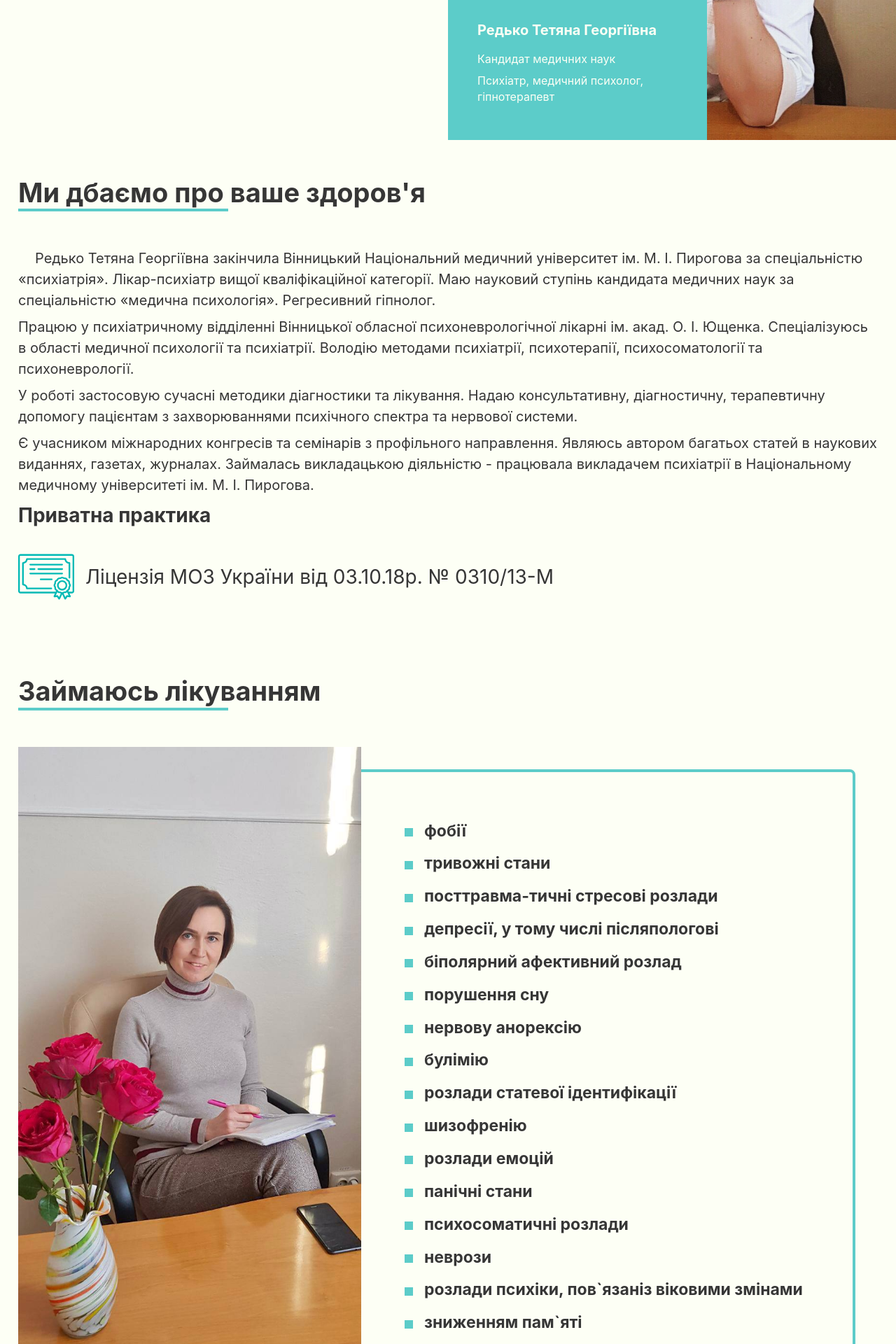
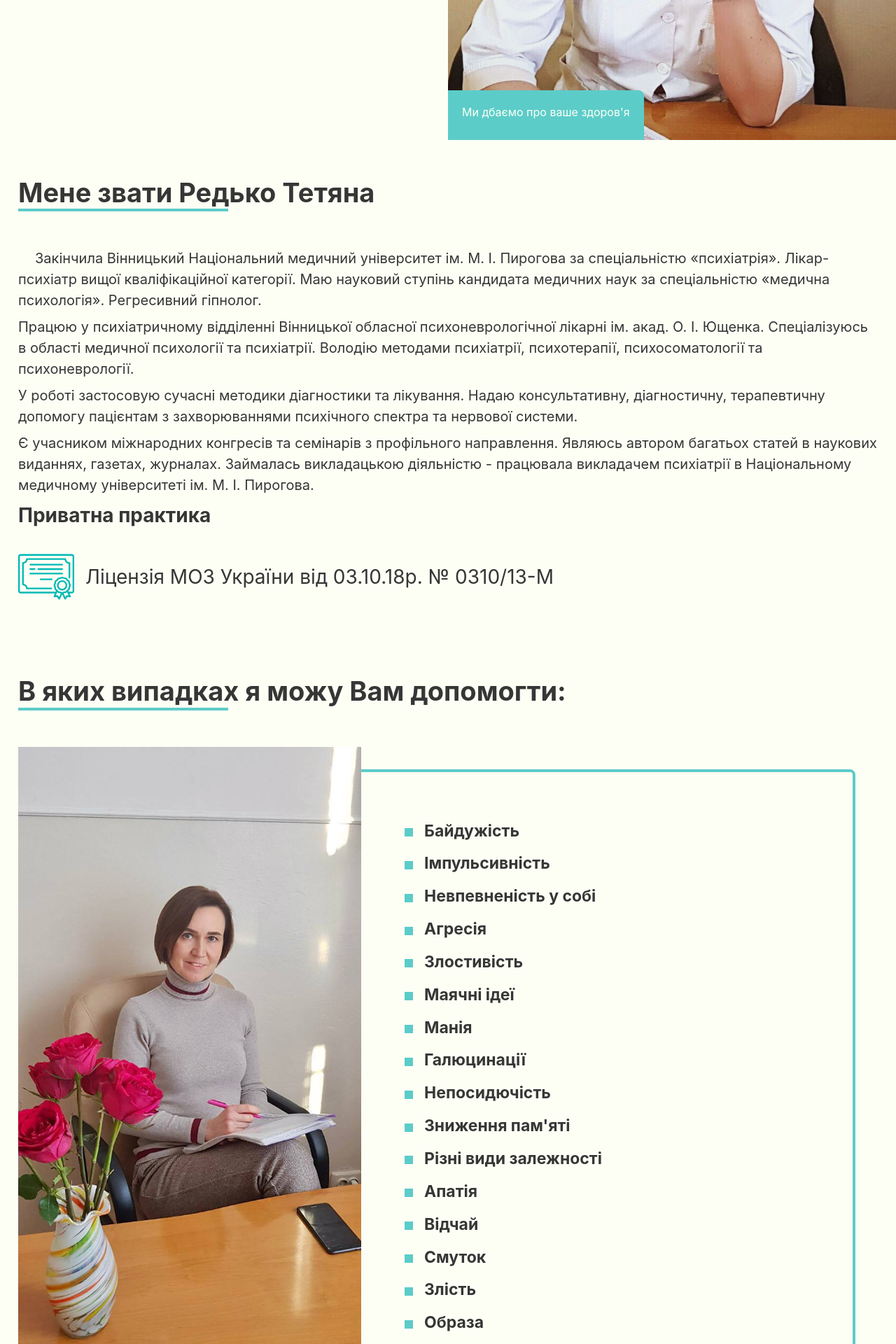
Before and after one commit to Shperung/psychology, a Next.js app: page / in a window 1280 px wide. Shown: the part 600-2520 px from the top of the page at 70% size. Built offline with nearby package versions, Linux system fonts and the light colour scheme.

Commit message:
Update contect

```diff
--- a/content/index.content.tsx
+++ b/content/index.content.tsx
@@ -91,19 +91,16 @@ export default function IndexContent(props) {
       <section className={styles.main_section}>
         <div className={styles.main_section_heading}>
           <h1 className={styles.title}>
-            <Trans lang={lang}>Консультація психолога</Trans>
+            <Trans lang={lang}>Редько Тетяна Георгіївна</Trans>
           </h1>
           <p className={styles.descr}>
-            <Trans lang={lang}>Редько Тетяна Георгіївна</Trans>
-          </p>
-          <div className={styles.mob_descr}>
             <p className={styles.descr}>
               <Trans lang={lang}>Кандидат медичних наук</Trans>
             </p>
             <p className={styles.descr}>
               <Trans lang={lang}>Психіатр, медичний психолог, гіпнотерапевт</Trans>
             </p>
-          </div>
+          </p>
           <a href="#anchor-form" className={`${styles.btn} ${styles.header_btn}`}>
             <Trans lang={lang}>Зв'язатися</Trans>
           </a>
@@ -111,14 +108,10 @@ export default function IndexContent(props) {
         <figure className={styles.main_figure}>
           <img loading="lazy" src="/index.jpg" alt="" />
           <div className={styles.main_personal}>
-            <h2>
-              <Trans lang={lang}>Редько Тетяна Георгіївна</Trans>
-            </h2>
             <p className={styles.person}>
-              <Trans lang={lang}>Кандидат медичних наук</Trans>
-            </p>
-            <p className={styles.person}>
-              <Trans lang={lang}>Психіатр, медичний психолог, гіпнотерапевт</Trans>
+              <Trans lang={lang}>
+                <Trans lang={lang}>Ми дбаємо про ваше здоров'я</Trans>
+              </Trans>
             </p>
           </div>
         </figure>
@@ -128,13 +121,13 @@ export default function IndexContent(props) {
       <section className={`${styles.section} ${styles.info_section}`}>
         <div data-container>
           <h2 className={styles.h2}>
-            <Trans lang={lang}>Ми дбаємо про ваше здоров'я</Trans>
+            <Trans lang={lang}>Мене звати Редько Тетяна</Trans>
           </h2>
           <div className={styles.content}>
             <p>
               <Trans lang={lang}>
-                Редько Тетяна Георгіївна закінчила Вінницький Національний медичний університет ім.
-                М. І. Пирогова за спеціальністю «психіатрія».
+                Закінчила Вінницький Національний медичний університет ім. М. І. Пирогова за
+                спеціальністю «психіатрія».
               </Trans>{' '}
               <Trans lang={lang}>Лікар-психіатр вищої кваліфікаційної категорії.</Trans>{' '}
               <Trans lang={lang}>
@@ -187,14 +180,14 @@ export default function IndexContent(props) {
       <section className={`${styles.section} ${styles.prof_section}`}>
         <div data-container>
           <h2 className={styles.h2}>
-            <Trans lang={lang}>Займаюсь лікуванням</Trans>
+            <Trans lang={lang}>В яких випадках я можу Вам допомогти:</Trans>
           </h2>
           <div className={styles.prof_blocks}>
             <figure className={styles.prof_figure}>
               <img loading="lazy" src="/prof.jpg" alt="Редько Тетяна Георгіївна" />
             </figure>
             <ul className={styles.prof_ul}>
-              <li>
+              {/*<li>
                 <Trans lang={lang}>фобії</Trans>
               </li>
               <li>
@@ -247,6 +240,54 @@ export default function IndexContent(props) {
               </li>
               <li>
                 <Trans lang={lang}>розлади, які супроводжуються суїцидальною поведінкою</Trans>
+              </li>*/}
+              <li>
+                <Trans lang={lang}>Байдужість</Trans>
+              </li>
+              <li>
+                <Trans lang={lang}>Імпульсивність</Trans>
+              </li>
+              <li>
+                <Trans lang={lang}>Невпевненість у собі</Trans>
+              </li>
+              <li>
+                <Trans lang={lang}>Агресія</Trans>
+              </li>
+              <li>
+                <Trans lang={lang}>Злостивість</Trans>
+              </li>
+              <li>
+                <Trans lang={lang}>Маячні ідеї</Trans>
+              </li>
+              <li>
+                <Trans lang={lang}>Манія</Trans>
+              </li>
+              <li>
+                <Trans lang={lang}>Галюцинації</Trans>
+              </li>
+              <li>
+                <Trans lang={lang}>Непосидючість</Trans>
+              </li>
+              <li>
+                <Trans lang={lang}>Зниження пам'яті</Trans>
+              </li>
+              <li>
+                <Trans lang={lang}>Різні види залежності</Trans>
+              </li>
+              <li>
+                <Trans lang={lang}>Апатія</Trans>
+              </li>
+              <li>
+                <Trans lang={lang}>Відчай</Trans>
+              </li>
+              <li>
+                <Trans lang={lang}>Смуток</Trans>
+              </li>
+              <li>
+                <Trans lang={lang}>Злість</Trans>
+              </li>
+              <li>
+                <Trans lang={lang}>Образа</Trans>
               </li>
             </ul>
           </div>
--- a/content/index.module.scss
+++ b/content/index.module.scss
@@ -186,12 +186,12 @@ $phone-min: 420px;
   bottom: 0;
   background-color: var(--color-primary);
   color: var(--color-white);
-  padding: 42px;
-  width: 370px;
+  padding: 20px;
+  width: auto;
   border-top-right-radius: 8px;
 
   @media (max-width: $phone) {
-    display: none;
+    padding: 12px;
   }
 
   h2 {
--- a/trans/ru.json
+++ b/trans/ru.json
@@ -8,9 +8,9 @@
 	"Вінниця": "Винница",
 	"Телефон": "Телефон",
 	"Графік роботи": "График работы",
-	"Ми дбаємо про ваше здоров'я": "Мы заботимся о вашем здоровье",
+	"Мене звати Редько Тетяна": "Меня зовут Редько Татьяна",
 	"Кандидат медичних наук": "Кандидат медицинских наук",
-	"Редько Тетяна Георгіївна закінчила Вінницький Національний медичний університет ім. М. І. Пирогова за спеціальністю «психіатрія».": "Редько Татьяна Георгиевна окончила Винницкий Национальный медицинский университет им. Н. И. Пирогова по специальности «психиатрия».",
+	"Закінчила Вінницький Національний медичний університет ім. М. І. Пирогова за спеціальністю «психіатрія».": "Окончила Винницкий Национальный медицинский университет им. Н. И. Пирогова по специальности «психиатрия».",
 	"Лікар-психіатр вищої кваліфікаційної категорії.": "Врач-психиатр высшей квалификационной категории.",
 	"Маю науковий ступінь кандидата медичних наук за спеціальністю «медична психологія».": "Имею степень кандидата медицинских наук по специальности «медицинская психология».",
 	"Регресивний гіпнолог.": "Регрессивный гипнолог.",
@@ -38,7 +38,7 @@
 	"Проводжу пропрацювання в регресивному гіпнозі панічних станів, фобій, тривоги, грусті, провини, образи, невпевненості в собі, злості, ревнощів, ненависті, різних видів залежності (алкогольної, тютюнової), токсичних стосунків, психосоматичних розладів, депресивних станів, кризових сімейних станів.": "Провожу проработку в регрессивном гипнозе панических состояний, фобий, тревоги, грусти, вины, обиды, неуверенности в себе, злости, ревности, ненависти, разных видов зависимости (алкогольной, табачной), токсичних отношений, психосоматических расстройств, депрессивных состояний, кризисных семейных отношений.",
 	"Володію методами гіпнозу. Маю сертифікати «Гіпноз - як метод роботи з ресурсом клієнта», «Гіпнотерапія - тонкощі професії».": "Владею методами гипноза. Имею сертификаты «Гипноз - как метод работы с ресурсом клиента», «Гипнотерапия - тонкости профессии».",
 	"Займалась викладацькою діяльністю - працювала викладачем психіатрії в Національному медичному університеті ім. М. І. Пирогова.": "Занималась преподавательской деятельностью - работала преподавателем психиатрии в Национальном медицинском университете им. Н. И. Пирогова.",
-	"Займаюсь лікуванням": "Занимаюсь лечением",
+	"В яких випадках я можу Вам допомогти:": "В каких случаях я могу Вам помочь:",
 	"Є учасником міжнародних конгресів та семінарів з профільного направлення. Являюсь автором багатьох статей в наукових виданнях, газетах, журналах.": "Является участником международных конгрессов и семинаров по профильному направлению. Являюсь автором многих статей в научных изданиях, газетах, журналах.",
 	"Проводжу психокорекцію особистісних порушень, займаюсь питаннями психоаналізу. Співпрацюю у команді з психологом, сексопатологом, наркологом та терапевтом.": "Провожу психокоррекции личностных нарушений, занимаюсь вопросами психоанализа. Сотрудничаю в команде с психологом, сексопатологом, наркологом и терапевтом.",
 	"Проводжу консультування пацієнтів, які перебувають за кордоном. Надаю індивідуальні, сімейні та групові консультації. Проводжу медичний супровід пацієнтів з психічними розладами, які супроводжуються суїцидальною поведінкою.": "Провожу консультации пациентов, находящихся за рубежом. Сделайте, семейные и групповые консультации. Провожу медицинское сопровождение пациентов с психическими расстройствами, сопровождающимися суицидальным поведением.",
@@ -66,5 +66,24 @@
 	"прийом": "прийом",
 	"Відправити заявку": "Отправить заявку",
 	"Запис онлайн та контакти": "Запись онлайн и контакты",
+	"Імпульсивність": "Импульсивность",
+	"Невпевненість у собі": "Неуверенность в себе",
+	"Агресія": "Агрессия",
+	"Злостивість": "Злобность",
+	"Маячні ідеї": "Бредовые идеи",
+	"Манія": "Мания",
+	"Галюцинації": "Галлюцинации",
+	"Непосидючість": "Неусидчивость",
+	"Зниження пам'яті": "Снижение памяти",
+	"Суїцидальні думки або дії": "Суицидальные мысли или действия",
+	"Різні види залежності": "Разные виды зависимости",
+	"Почуття провини": "Чувство вины",
+	"Байдужість": "Безразличие",
+	"Апатія": "Апатия",
+	"Відчай": "Грусть",
+	"Смуток": "Отчаяние",
+	"Злість": "Злость",
+	"Образа": "Обида",
+	"Ми дбаємо про ваше здоров'я": "Мы заботимся о вашем здоровье",
 	"сесія": "сессия"
 }
```
